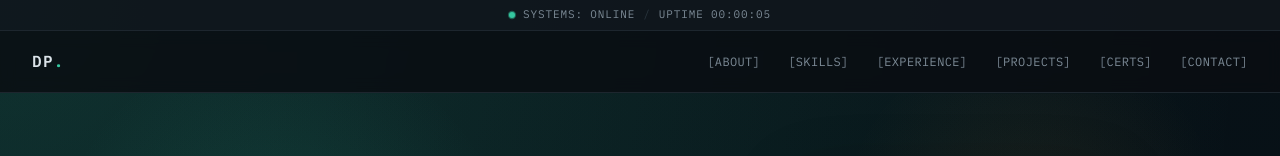
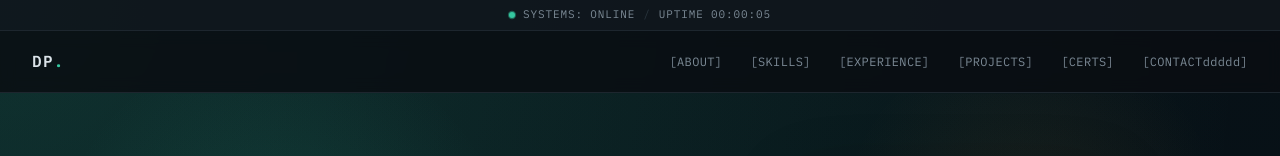
Before and after one commit to DeerajreddyPannala/Deeraj_portfolio, a plain HTML site: page index.html in a window 1280 px wide. Shown: the top 156 px of the page. Drawn offline with Linux system fonts and the light colour scheme; grey boxes are pictures that could not be loaded.

Commit message:
Update contact link text in index.html

```diff
--- a/index.html
+++ b/index.html
@@ -29,7 +29,7 @@
     <a href="#experience">[EXPERIENCE]</a>
     <a href="#projects">[PROJECTS]</a>
     <a href="#certs">[CERTS]</a>
-    <a href="#contact">[CONTACT]</a>
+    <a href="#contact">[CONTACTddddd]</a>
   </nav>
   <button class="nav__toggle" id="navToggle" aria-label="Toggle navigation" aria-expanded="false">
     <span></span><span></span><span></span>
```
